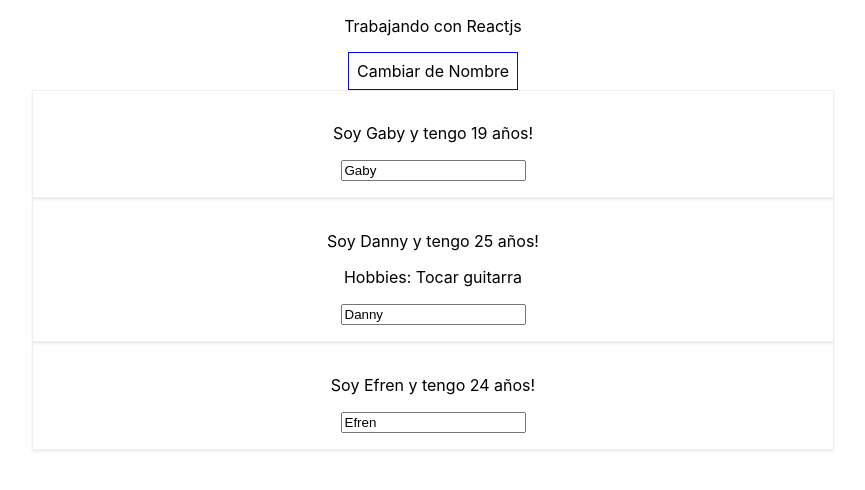
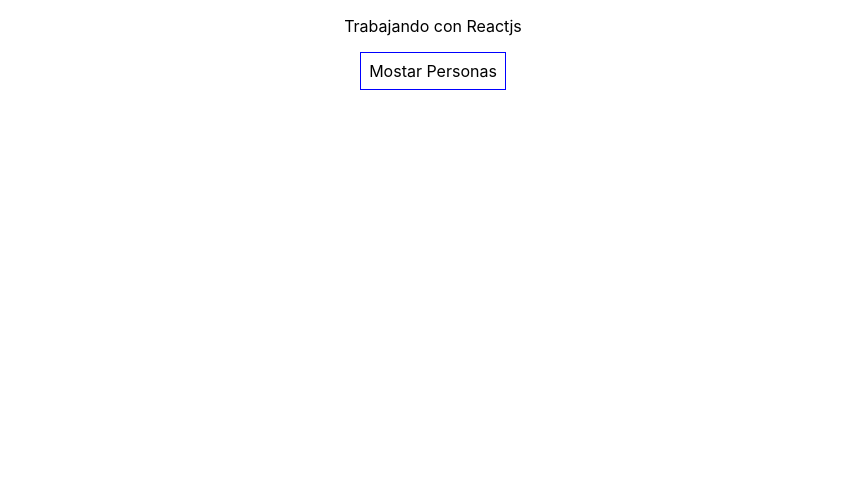
Before and after one commit to edarcarto/zafiroclass, a React (Create React App) app: page / in a window 1280 px wide. Shown: the top 490 px of the page, without its empty margins (207-1072 px from the left). Built offline with nearby package versions, Linux system fonts and the light colour scheme.

Commit message:
Condicional if en reactjs

```diff
--- a/src/App.js
+++ b/src/App.js
@@ -11,7 +11,8 @@
       { name : 'Danny', age: 25 },
       { name : 'Efren', age: 24 }
     ],
-    otherState: 'tipo candena'
+    otherState: 'tipo candena',
+    showPersons: false
   }
 
   //declarar un función para botón (arrow function)
@@ -38,6 +39,12 @@
     })
   }
 
+  togglePersonHandler = () => {
+    const doesShow = this.state.showPersons;
+    // porque !doesShow ? porque si es true se cambia por falso y viceversa
+    this.setState({showPersons : !doesShow });
+  }
+
   render() {
     // estilo en variale
     const style = {
@@ -50,15 +57,16 @@
     return (
       <div className="App">
         <p>Trabajando con Reactjs</p>
-        {/* No uses los parentesis al llamarlo lo ejecuras si haces eso */}
         <button
           style={style}
-          onClick={() => this.switchNameHandler('Eduardo') }>Cambiar de Nombre</button>
+          onClick={this.togglePersonHandler}>Mostar Personas</button>
+        {/* Conficional if ternario const resultado = (si es verdad) ? creo html : nulo */}
+        {this.state.showPersons === true ?
+          <div >
             <Person
               name={this.state.persons[0].name}
               age={this.state.persons[0].age}
             />
-        {/* Ahora cuando de click aqui se cambiará el item 2 */}
             <Person
               name={this.state.persons[1].name}
               age={this.state.persons[1].age}
@@ -71,6 +79,8 @@
               name={this.state.persons[2].name}
               age={this.state.persons[2].age}
             />
+          </div> : null
+        }
       </div>
     );
   }
```
Lines whose indentation alone changed are shown as unchanged.
